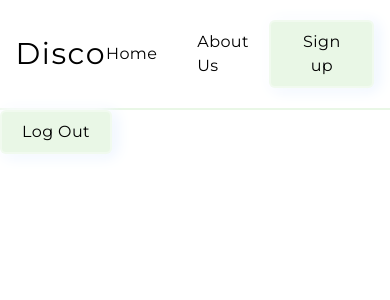
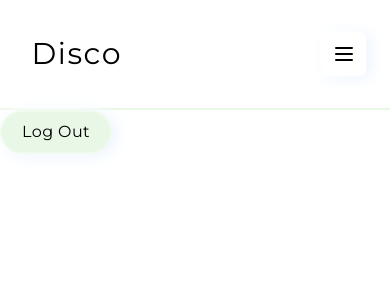
Before and after one commit to Austin-Imbastari/disco, a React (Vite) app: page /logout in a window 390 px wide. Shown: the top 300 px of the page. Built offline with nearby package versions, Linux system fonts and the light colour scheme; no server answers.

Commit message:
added navbar styling

```diff
--- a/src/CommentList.tsx
+++ b/src/CommentList.tsx
@@ -108,7 +108,7 @@ const CommentList = ({
                                                 onChange={(e) => setEdittedComment(e.target.value)}
                                                 value={edittedComment}
                                                 style={{ border: "1px solid blue" }}
-                                                className='bg-gray-100 rounded border border-gray-400 leading-normal resize-none w-full h-20 py-2 px-3 font-medium placeholder-gray-700 focus:outline-none focus:bg-white'
+                                                className='bg-gray-100 rounded border border-gray-400 leading-normal resize-none w-full h-20 py-2 px-3 font-medium placeholder-gray-700'
                                                 name='body'
                                                 placeholder='comment...'
                                                 required
--- a/src/LogOut.tsx
+++ b/src/LogOut.tsx
@@ -1,5 +1,5 @@
-import React from 'react';
-import { useNavigate } from 'react-router-dom';
+import React from "react";
+import { useNavigate } from "react-router-dom";
 
 const LogOut = () => {
     const navigate = useNavigate();
@@ -8,22 +8,22 @@ const LogOut = () => {
         e.preventDefault();
 
         try {
-      const url = 'https://disco-app-7sxty.ondigitalocean.app/api/auth/signout';
+            const url = "https://disco-app-7sxty.ondigitalocean.app/api/auth/signout";
 
             const response = await fetch(url, {
-        method: 'POST',
+                method: "POST",
                 headers: {
-          'Content-Type': 'application/json',
-          Authorization: `Bearer ${localStorage.getItem('auth')}`,
+                    "Content-Type": "application/json",
+                    Authorization: `Bearer ${localStorage.getItem("auth")}`,
                 },
             });
 
             if (response.ok) {
-        localStorage.removeItem('auth');
+                localStorage.removeItem("auth");
                 window.location.reload();
-        navigate('/*');
+                navigate("/*");
             } else {
-        console.error('POST request failed with status:', response.status);
+                console.error("POST request failed with status:", response.status);
             }
         } catch (err) {
             console.log(err);
@@ -33,7 +33,7 @@ const LogOut = () => {
     return (
         <>
             <form onSubmit={handleOnSubmit}>
-        <button className="bg-mint text-black px-5 py-2 rounded-md border-solid border-2  hover:bg-azure tracking-wide transition-colors duration-200">
+                <button className='bg-mint text-black px-5 py-2 rounded-full border-solid border-2  hover:bg-azure tracking-wide transition-colors duration-200'>
                     Log Out
                 </button>
             </form>
--- a/src/Navbar.tsx
+++ b/src/Navbar.tsx
@@ -1,7 +1,7 @@
 /* eslint-disable @typescript-eslint/no-unused-vars */
-import { useEffect, useState } from 'react';
-import { NavLink } from 'react-router-dom';
-import LogOut from './LogOut';
+import { useEffect, useState } from "react";
+import { NavLink } from "react-router-dom";
+import LogOut from "./LogOut";
 
 type UserProps = {
     data?: {
@@ -18,17 +18,17 @@ const Navbar = () => {
 
     const fetchUsers = async () => {
         try {
-      const productionUrl = 'https://disco-app-7sxty.ondigitalocean.app';
+            const productionUrl = "https://disco-app-7sxty.ondigitalocean.app";
             const response = await fetch(`${productionUrl}/api/users/current`, {
-        method: 'GET',
+                method: "GET",
                 headers: {
-          Authorization: `Bearer ${localStorage.getItem('auth')}`,
+                    Authorization: `Bearer ${localStorage.getItem("auth")}`,
                 },
             });
             const data = await response.json();
             setUser(data);
         } catch (error) {
-      console.error('Error:', error);
+            console.error("Error:", error);
         }
     };
 
@@ -41,53 +41,117 @@ const Navbar = () => {
 
     return (
         <>
-      <nav className="flex justify-between items-center w-[92%] mx-auto mt-5">
+            <div className='px-4 mx-auto sm:px-6 w-[92%] '>
+                <div className='relative pt-8 pb-8 '>
+                    <nav className='relative flex items-center justify-between sm:h-10 md:justify-center'>
+                        <div className='flex items-center flex-1 md:absolute md:inset-y-0 md:left-0'>
+                            <div className='flex items-center justify-between w-full md:w-auto'>
+                                <a href='#'>
+                                    <span className='sr-only'>Company Name</span>
+                                    <NavLink to='*' className='text-3xl w-16 tracking-wider'>
+                                        Disco
+                                    </NavLink>
+                                </a>
+                                <div className='flex items-center -mr-2 md:hidden'>
+                                    <button
+                                        className='inline-flex items-center justify-center p-2 text-gray-400 bg-gray-50 rounded-md hover:text-gray-500 hover:bg-gray-100 focus:outline-none focus:ring-2 focus:ring-inset focus:ring-gray-50'
+                                        type='button'
+                                        aria-expanded='false'
+                                    >
+                                        <span className='sr-only'>Open main menu</span>
+                                        <svg
+                                            xmlns='http://www.w3.org/2000/svg'
+                                            fill='none'
+                                            viewBox='0 0 24 24'
+                                            stroke-width='2'
+                                            stroke='currentColor'
+                                            aria-hidden='true'
+                                            className='w-6 h-6'
+                                        >
+                                            <path
+                                                stroke-linecap='round'
+                                                stroke-linejoin='round'
+                                                d='M4 6h16M4 12h16M4 18h16'
+                                            ></path>
+                                        </svg>
+                                    </button>
+                                </div>
+                            </div>
+                        </div>
+                        <div className='hidden md:flex md:space-x-10 list-none'>
+                            <NavLink to='*' className='tracking-wide'>
+                                Home
+                            </NavLink>
+                            <NavLink to='/aboutus' className='tracking-wide'>
+                                About Us
+                            </NavLink>
+                        </div>
+                        <div className='hidden md:absolute md:flex md:items-center md:justify-end md:inset-y-0 md:right-0'>
+                            <div className='rounded-full shadow'>
+                                <div className='bg-red inline-flex items-center px-4 py-2 text-base text-gray-900  border border-white rounded-full   '>
+                                    {user?.data?.user?.username ? (
+                                        <div className='flex items-center'>
+                                            <NavLink to={user?.data?.user?.username ? "/*" : "/signup"}>
+                                                <div className='text-xl  text-black px-5 py-2 rounded-md  hover:bg-white tracking-wide transition-colors duration-200'>
+                                                    Welcome, {user?.data?.user?.username}
+                                                </div>
+                                            </NavLink>
+                                            <LogOut />
+                                        </div>
+                                    ) : (
+                                        <NavLink to={user?.data?.user?.username ? "/*" : "/signup"}>
+                                            <button className='bg-mint text-black px-5 py-2 rounded-full border-solid border-2  hover:bg-azure tracking-wide transition-colors duration-200'>
+                                                {"Sign up"}
+                                            </button>
+                                        </NavLink>
+                                    )}
+                                </div>
+                            </div>
+                        </div>
+                    </nav>
+                </div>
+            </div>
+            <div style={{ borderBottom: "2.5px solid #E9F7E6" }}></div>
+
+            {/* <nav
+                style={{ border: "1px solid purple" }}
+                className='flex justify-between items-center w-[92%] mx-auto mt-5'
+            >
                 <div>
-          <NavLink
-            to="*"
-            className="text-3xl w-16 tracking-wider"
-          >
+                    <NavLink to='*' className='text-3xl w-16 tracking-wider'>
                         Disco
                     </NavLink>
                 </div>
-        <div>
-          <ul className="flex items-center gap-10">
-            <NavLink
-              to="*"
-              className="tracking-wide"
-            >
+                <div className='' style={{ border: "1px solid green" }}>
+                    <ul className='flex items-center gap-10'>
+                        <NavLink to='*' className='tracking-wide'>
                             Home
                         </NavLink>
-            <NavLink
-              to="/aboutus"
-              className="tracking-wide"
-            >
+                        <NavLink to='/aboutus' className='tracking-wide'>
                             About Us
                         </NavLink>
                     </ul>
                 </div>
-        <div>
+                <div style={{ border: "1px solid red" }}>
                     {user?.data?.user?.username ? (
-            <div className="flex">
-              <NavLink to={user?.data?.user?.username ? '/*' : '/signup'}>
-                <button className="text-xl  text-black px-5 py-2 rounded-md border-solid border-2  hover:bg-white tracking-wide transition-colors duration-200">
+                        <div className='flex items-center'>
+                            <NavLink to={user?.data?.user?.username ? "/*" : "/signup"}>
+                                <button className='text-xl  text-black px-5 py-2 rounded-md border-solid border-2  hover:bg-white tracking-wide transition-colors duration-200'>
                                     Welcome, {user?.data?.user?.username}
                                 </button>
                             </NavLink>
                             <LogOut />
                         </div>
                     ) : (
-            <NavLink to={user?.data?.user?.username ? '/*' : '/signup'}>
-              <button className="bg-mint text-black px-5 py-2 rounded-md border-solid border-2  hover:bg-azure tracking-wide transition-colors duration-200">
-                {'Sign up'}
+                        <NavLink to={user?.data?.user?.username ? "/*" : "/signup"}>
+                            <button className='bg-mint text-black px-5 py-2 rounded-md border-solid border-2  hover:bg-azure tracking-wide transition-colors duration-200'>
+                                {"Sign up"}
                             </button>
                         </NavLink>
                     )}
                 </div>
             </nav>
-      <div
-        style={{ borderBottom: '2.5px solid #E9F7E6', marginTop: '20px' }}
-      ></div>
+            <div style={{ borderBottom: "2.5px solid #E9F7E6", marginTop: "20px" }}></div> */}
         </>
     );
 };
```
Also changed, not shown: src/App.css (indentation only). Lines whose indentation alone changed are shown as unchanged.
